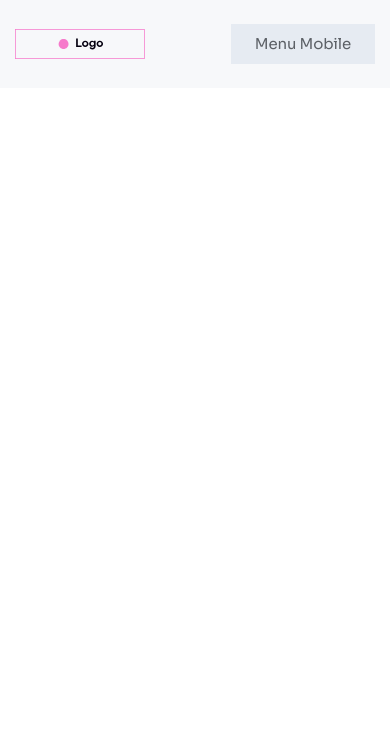
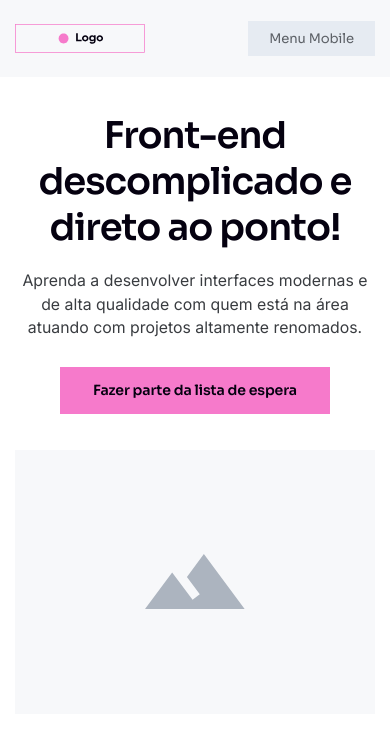
Before and after one commit to rafaeladns/projetoWireframe, a plain HTML site: page index.html in a window 390 px wide. Drawn offline with Linux system fonts and the light colour scheme.

Commit message:
Section hero finalizada e responsiva section hero finalizada

```diff
--- a/css/resposive.css
+++ b/css/resposive.css
@@ -1,5 +1,7 @@
 @media(max-width: 1200px){
-
+    .s-hero .text{
+        max-width: 49%;
+    }
 }
 
 @media(max-width: 991px){
@@ -8,6 +10,23 @@
     }
     header .menu-mobile{
         display: block;
+    }
+    .s-hero .container{
+        flex-direction: column;
+    }
+    .s-hero .text{
+        max-width: 100%;
+        margin-bottom: 4rem;
+        display: flex;
+        flex-direction: column;
+        align-items: center;
+    }
+    .s-hero .text h1{
+        text-align: center;
+    }
+
+    .s-hero .text p{
+        text-align: center;
     }
 }
 
@@ -19,8 +38,32 @@
 
 }
 
-@media(max-width: 480px){
+@media(max-width: 480px){/*Celulares*/
+    html { /*A partir de 480px o font-size terá o tamanho de 55% em todo html*/
+        font-size: 55%;
+    }
+
     header .logo{
         max-width: 130px;
     }
+
+    .s-hero{
+        padding: 4rem 0px; /*Tentar padronizar o padding em dispositivos móveis para 4rem em cima e em baixo e 0 nas laterais*/
+    }
+
+    .s-hero .text p{
+        margin-bottom: 3rem;
+    }
+
+    .s-hero .image{
+        height: 30rem;
+    }
+
+    .s-hero .image img{
+        max-width: 100px;
+    }
+
+    h1{
+        font-size: 4.2rem;
+    }
 }
--- a/css/style.css
+++ b/css/style.css
@@ -1,3 +1,5 @@
+/*Style Header*/
+
 header{
     width: 100%;
     height: 8.8rem;
@@ -40,4 +42,45 @@ header nav ul li:last-child{
 header nav .btn-primary{
     padding: 0.9rem 3.4rem;
 }
-/*Parei em 09:21 */
+
+/*Style Section Hero*/
+.s-hero{
+    padding: 7.2rem 0; /*7.2rem em cima e em baixo e 0 nas laterais*/
+}
+
+.s-hero .container{
+    display: flex;
+    justify-content: space-between;
+    align-items: center;
+}
+
+.s-hero .text{
+    width: 100%;
+    max-width: 640px; /*ocupa 100% de largura mas vai deixar o máximo de 640px para facilitar na responsividade*/
+}
+
+.s-hero .text h1{
+    margin-bottom: 2.0rem;
+}
+
+.s-hero .text p{
+    margin-bottom: 5.6rem;
+    max-width: 488px;
+    font-size: 1.8rem;
+    line-height: 150%;
+    color: var(--gray--colors-300);
+}
+
+.s-hero .text .btn-primary{
+    padding: 1.7rem 3.7rem; /*Em botões não utilizar width e height para aumentar largura e altura, utilizar padding para evitar que o conteúdo de texto vaze*/
+}
+
+.s-hero .image{
+    width: 100%;
+    max-width: 488px;
+    height: 496px;
+    background-color: var(--gray--colors-800);
+    display: flex;
+    align-items: center;
+    justify-content: center;
+}
--- a/index.html
+++ b/index.html
@@ -12,8 +12,8 @@
     <link rel="stylesheet" href="./css/grid.css">
     <link rel="stylesheet" href="./css/patterns.css">
     <link rel="stylesheet" href="./css/style.css">
+    <link rel="stylesheet" href="./css/reset.css">
     <link rel="stylesheet" href="./css/resposive.css">
-    <link rel="stylesheet" href="./css/reset.css">
 </head>
 <body>
   <header>
@@ -41,22 +41,24 @@
         <button class="menu-item menu-mobile">Menu Mobile</button>
     </div>
   </header>
-  <!-- <h1>Front-end descomplicado
-  e direto ao ponto!</h1>
 
-  <h2>Título</h2>
+  <section class="s-hero">
+    <div class="container">
+      <div class="text">
+        <h1>Front-end descomplicado
+          e direto ao ponto!</h1>
+          <p>
+            Aprenda a desenvolver interfaces modernas e de alta qualidade com quem está na área atuando com projetos altamente renomados.
+          </p>
+          <a href="" class="btn-primary">Fazer parte da lista de espera</a>
+      </div>
+      <div class="image">
+        <img src="./img/Vector.svg" alt="Imagem Hero">
+    </div>
 
-  <h3>Título</h3>
+    </div>
 
-  <a href="" class="btn-primary">Call to action</a>
-
-  <button class="btn-primary">Call to action</button>
-
-  <ul>
-    <li><a class="menu-item">Menu item</a></li>
-    <li><a class="menu-item">Menu item</a></li>
-    <li><a class="menu-item">Menu item</a></li>
-    <li><a class="menu-item">Menu item</a></li> -->
+  </section>
 
 </body>
 </html>
```
Also changed, not shown: img/Vector.svg (added).
